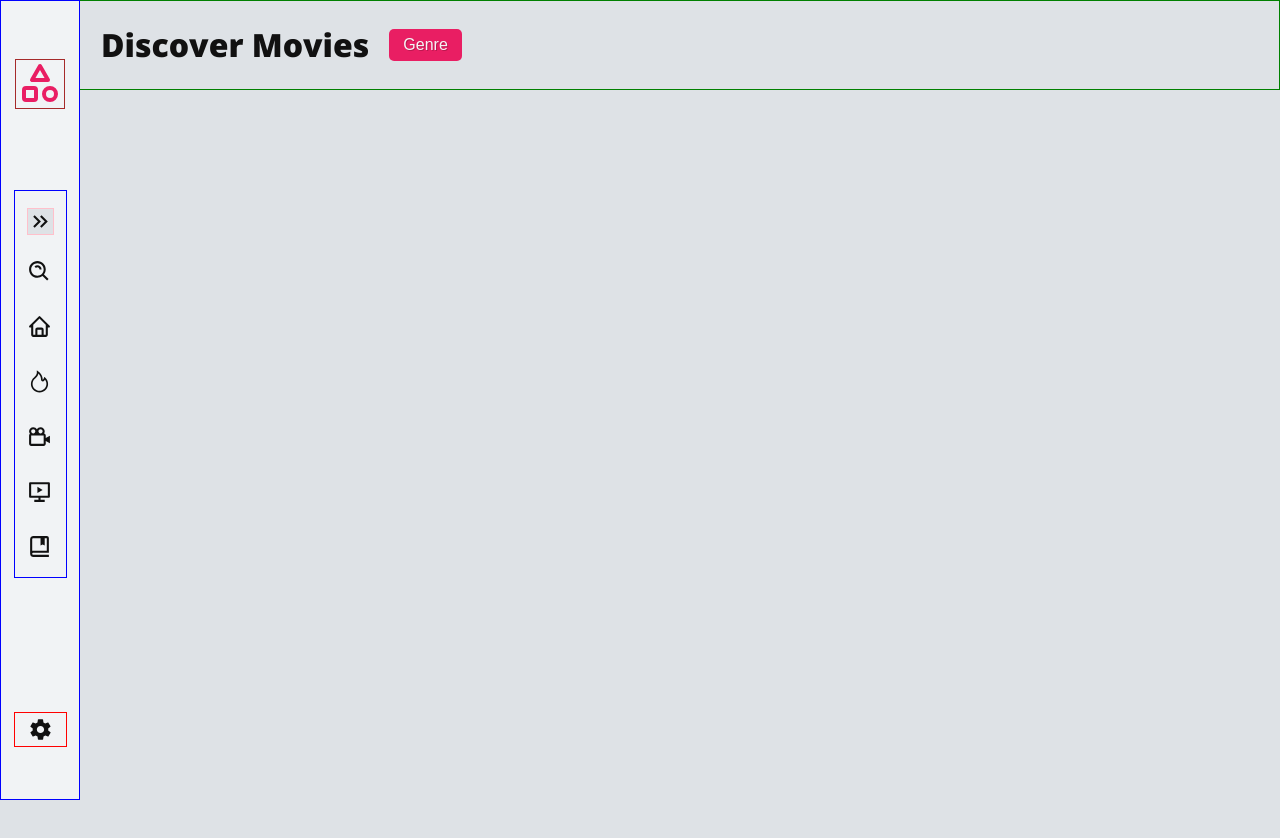
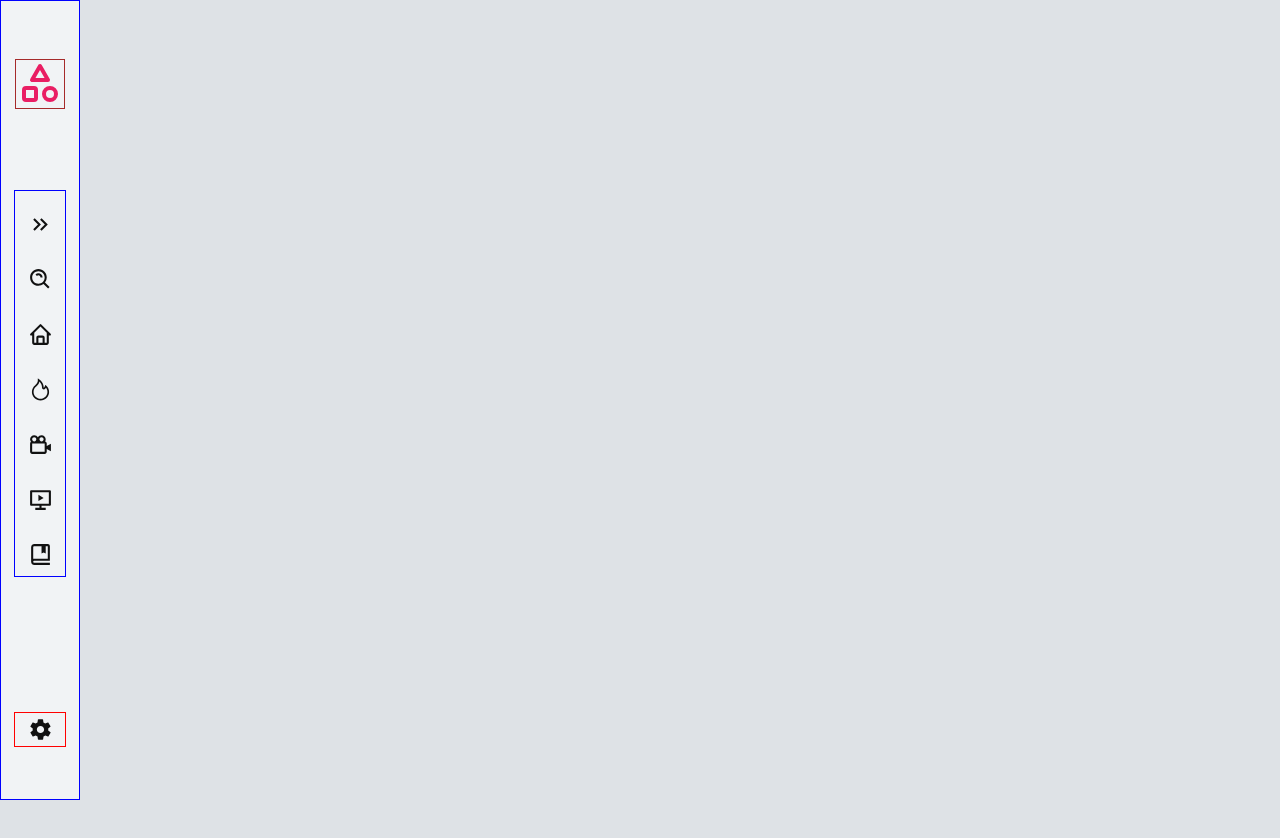
Before and after one commit to Stanlisberg/CinemaxTV, a React (Vite) app: page / in a window 1280 px wide. Shown: the top 838 px of the page. Built offline with nearby package versions, Linux system fonts and the light colour scheme.

Commit message:
Feature: Implement hover effect.

```diff
--- a/src/App.tsx
+++ b/src/App.tsx
@@ -1,4 +1,4 @@
-import Home from "./components/Home"
+
 import Sidebar from "./components/sidebar/sidebar"
 import Navbar from "./components/Navbar"
 
@@ -7,7 +7,7 @@ function App() {
   return (
     <>
      <div className='app'>
-       <Navbar />
+       {/* <Navbar /> */}
        <Sidebar />
      </div>
     </>
--- a/src/components/Home.tsx
+++ b/src/components/Home.tsx
@@ -5,7 +5,6 @@ function home() {
   return (
     <div>
         <Navbar />
-        <Sidebar />
     </div>
   )
 }
--- a/src/components/sidebar/Sidebar.tsx
+++ b/src/components/sidebar/Sidebar.tsx
@@ -13,39 +13,66 @@ import "../../styles/sidebar.css";
 
 function Sidebar() {
   const [openSidebar, setOpenSidebar] = useState(false);
+  const [arrowHover, setArrowHover] = useState(false);
+  const [searchHover, setSearchHover] = useState(false);
+  const [homeHover, setHomeHover] = useState(false);
+  const [TrendingHover, setTrendingHover] = useState(false);
+  const [MovieHover, setMovieHover] = useState(false);
+  const [tvHover, setTvHover] = useState(false);
+  const [BookmarkHover, setBookmarkHover] = useState(false);
+  const [settingHover, setSettingHover] = useState(false);
+
+
 
   const handleSidebar = () => {
     setOpenSidebar(true);
   };
 
-  const handleHover = () => {
+  const handleArrowHoverEnter = () => {
+    setArrowHover(true)
+  }
+  const handleArrowHoverLeave = () => {
+    setArrowHover(false)
+  }
 
+  const handleSearchHoverEnter= () => {
+    setSearchHover(true)
   }
+  const handleSearchHoverLeave= () => {
+    setSearchHover(false)
+  }
+
   return (
     <div>
       <div className={openSidebar ? "sidebar-open" : 'sidebar-close'}>
         <div className="logo-div">
           <TbTriangleSquareCircle
             size={50}
-            // color="#ad4806"
             color='#e91e63'
             className={openSidebar ? "logo-open" : 'logo-close'}
           />
           {openSidebar && <p className='logo-text'>CinemaxTV</p>}
         </div>
         <div className={openSidebar ? " side-wrapper-open" : "side-wrapper-close"}>
-          {/* <img src={logo} alt='logo-image' /> */}
-          <div className={openSidebar?  "icon-open arrow-open" : 'icon-close'}>
-            <div className='icon-div'>
+          <div
+            className={openSidebar?  "icon-open arrow-open" : 'icon-close'}
+            onMouseOver={handleArrowHoverEnter}
+            onMouseLeave={handleArrowHoverLeave}
+            >
              <MdOutlineKeyboardDoubleArrowRight
                 size={25}
                 onClick={handleSidebar}
                 className='icon'
             />
-            </div>
+            {arrowHover ? <p className='icon-name'>Expand</p> : ''}
           </div>
-          <div className={openSidebar?  "icon-open" : 'icon-close'}>
+          <div
+            className={openSidebar?  "icon-open" : 'icon-close'}
+            onMouseOver={handleSearchHoverEnter}
+            onMouseLeave={handleSearchHoverLeave}
+            >
             <BiSearchAlt size={25} className="search icon" />
+            {searchHover && <p className='icon-name'>Search</p>}
             {openSidebar && (
               <div className="input-div">
                 <input
@@ -58,27 +85,33 @@ function Sidebar() {
           </div>
           <div className={openSidebar?  "icon-open" : 'icon-close'}>
             <BiHome size={25}  className='icon'/>
+            {/* {iconHover ? <p className='icon-name'>Home</p> : ''}  */}
             {openSidebar && <p className="icon-open-text">Home</p>}
           </div>
           <div className={openSidebar?  "icon-open" : 'icon-close'}>
             <AiOutlineFire size={25}  className='icon'/>
+            {/* {iconHover ? <p className='icon-name'>Trending</p> : ''}  */}
             {openSidebar && <p className="icon-open-text">Trending</p>}
           </div>
           <div className={openSidebar?  "icon-open" : 'icon-close'}>
             <BiCameraMovie size={25}  className='icon'/>
+            {/* {iconHover ? <p className='icon-name'>Movies</p> : ''}  */}
             {openSidebar && <p className="icon-open-text">Movies</p>}
           </div>
           <div className={openSidebar?  "icon-open" : 'icon-close'}>
             <RiSlideshow3Line size={25}  className='icon'/>
+            {/* {iconHover ? <p className='icon-name'>Tv Shows</p> : ''}  */}
             {openSidebar && <p className="icon-open-text">TV Shows</p>}
           </div>
           <div className={openSidebar?  "icon-open" : 'icon-close'}>
             <BiBookBookmark size={25}  className='icon'/>
+            {/* {iconHover ? <p className='icon-name'>Bookmark</p> : ''}  */}
             {openSidebar && <p className="icon-open-text">Bookmarks</p>}
           </div>
         </div>
         <div className={openSidebar?  "setting-open" : 'setting-close'}>
             <IoMdSettings size={25}  className='setting-icon'/>
+            {/* {iconHover ? <p className='icon-name'>Settings</p> : ''}  */}
             {openSidebar && <p className="setting-text">Settings</p>}
         </div>
       </div>
--- a/src/styles/sidebar.css
+++ b/src/styles/sidebar.css
@@ -108,19 +108,31 @@
   border: 1px solid brown;
 }
 .sidebar-close .side-wrapper-close {
-  padding-top: 5px;
   outline: 1px solid blue;
   margin-bottom: 60px;
 }
 .sidebar-close .side-wrapper-close .icon-close {
-  padding: 12px;
-}
-.sidebar-close .side-wrapper-close .icon-close .icon-div {
-  border: 1px solid pink;
-  background: #dee2e6;
   display: flex;
   justify-content: center;
   align-items: center;
+  padding: 9px 6px;
+  margin-top: 12px;
+  position: relative;
+}
+.sidebar-close .side-wrapper-close .icon-close:hover {
+  cursor: pointer;
+  border-radius: 4px;
+  background: #dee2e6;
+}
+.sidebar-close .side-wrapper-close .icon-close .icon-name {
+  position: absolute;
+  top: 0px;
+  left: 80px;
+  top: 8px;
+  font-family: Poppins, sans-serif;
+  font-weight: 500;
+  font-size: 17px;
+  pointer-events: none;
 }
 .sidebar-close .setting-close {
   outline: 1px solid red;
--- a/src/styles/sidebar.scss
+++ b/src/styles/sidebar.scss
@@ -133,7 +133,7 @@ $bg-color:#f1f3f5;
         // display: grid;
         // align-items: center;
         // justify-content: center;
-        padding-top: 5px;
+        // padding-top: 5px;
         outline: 1px solid blue;
         margin-bottom:60px;
 
@@ -143,16 +143,42 @@ $bg-color:#f1f3f5;
         // }
 
         .icon-close {
-            padding: 12px;
+            display: flex;
+            justify-content: center;
+            align-items: center;
+            padding: 9px 6px;
+            margin-top: 12px;
+            position: relative;
+            // border: 1px solid indigo;
+            // cursor: pointer;
+            // border-radius: 4px;
 
-            .icon-div {
-                border: 1px solid pink;
+            &:hover {
+                cursor: pointer;
+                border-radius: 4px;
                 background:  #dee2e6;
-                display: flex;
-                justify-content: center;
-                align-items: center;
             }
 
+            .iconic {
+                // border: 1px solid pink;
+                // background:  #dee2e6;
+                // display: flex;
+                // justify-content: center;
+                // align-items: center;
+                // padding: 12px;
+            }
+
+            .icon-name {
+                position: absolute;
+                top: 0px;
+                left: 80px;
+                top:8px;
+                font-family: Poppins,sans-serif;
+                font-weight: 500;
+                font-size: 17px;
+                pointer-events: none;
+                // visibility: hidden;
+            }
         }
 
     }
```
Also changed, not shown: 1 other file (tests, documents, lock files or other folders).
